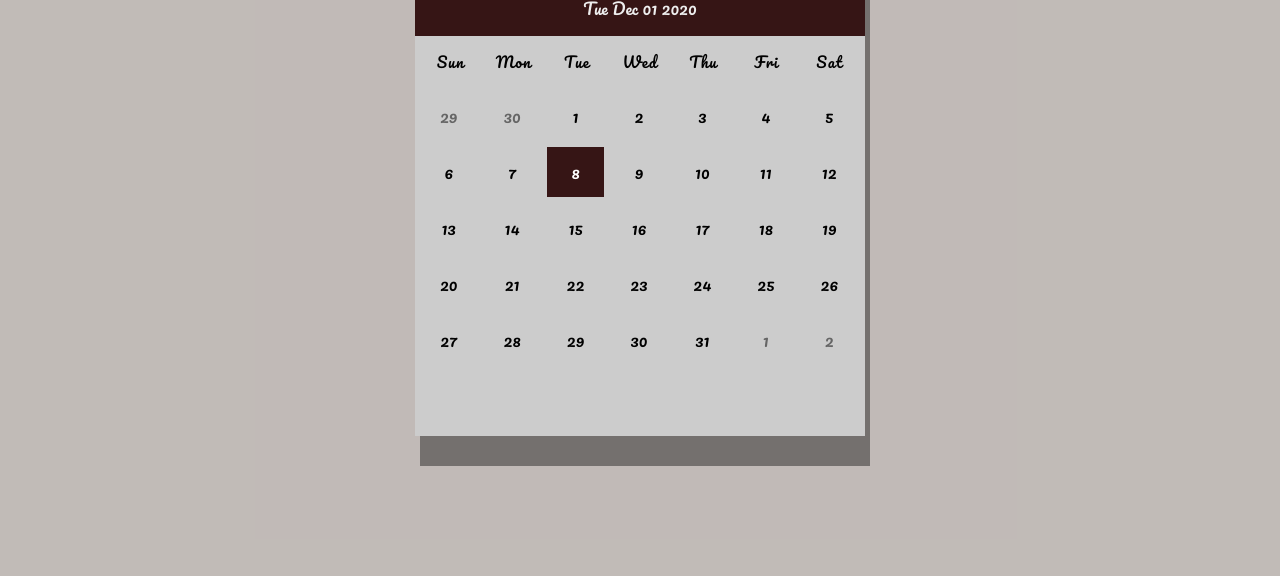
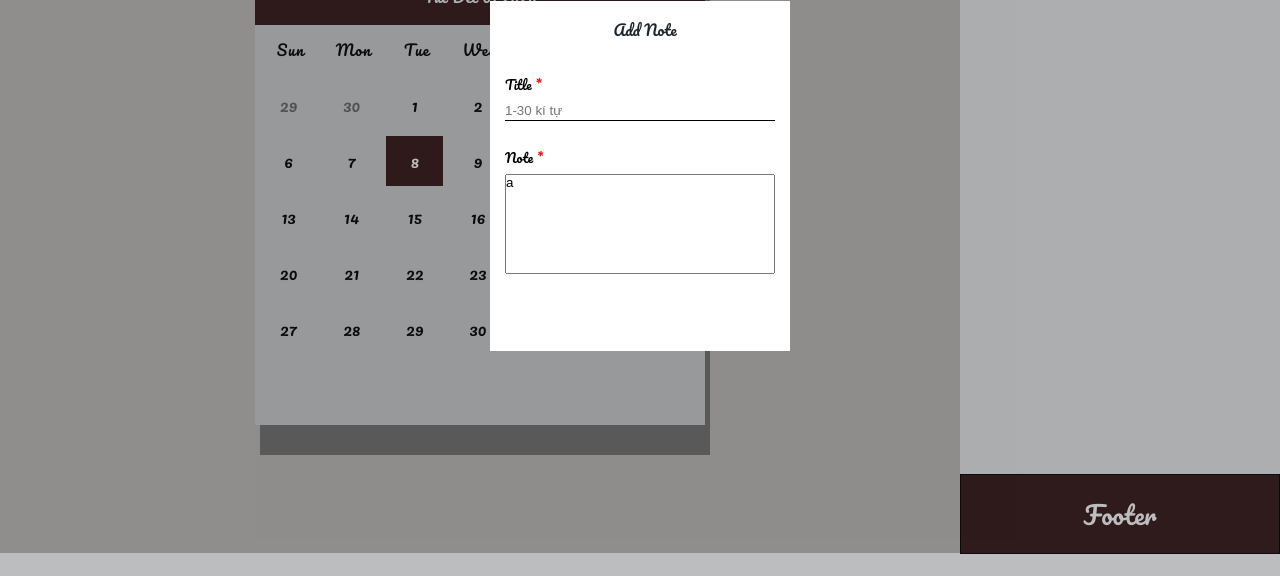
Before and after one commit to minhle20001998/Calendar, a plain HTML site: page index.html in a window 1280 px wide. Shown: the part 224-800 px from the top of the page. Drawn offline with Linux system fonts and the light colour scheme.

Commit message:
create input table

```diff
--- a/index.html
+++ b/index.html
@@ -16,9 +16,37 @@
       href="https://fonts.googleapis.com/css2?family=Pacifico&display=swap"
       rel="stylesheet"
     />
-    <script src="scrypt.js" defer></script>
+    <script src="script.js" defer></script>
   </head>
   <body>
+    <div class="edit_form">
+      <div class="edit_table">
+        <div class="edit_header">
+          <p>Add Note</p>
+        </div>
+
+        <div class="edit_body">
+          <div class="form_group">
+            <p class="label">
+              Title
+              <span class="require">*</span>
+            </p>
+            <input class="name_input" type="text" placeholder="1-30 kí tự" />
+          </div>
+
+          <div class="form_group">
+            <p class="label">
+              Note
+              <span class="require">*</span>
+            </p>
+            <textarea id="content">a</textarea>
+          </div>
+        </div>
+        <div class="invalid">
+          <p></p>
+        </div>
+      </div>
+    </div>
     <div class="container">
       <div class="calender">
         <div class="month">
@@ -41,5 +69,11 @@
         <div class="days"></div>
       </div>
     </div>
+
+    <div class="note-board">
+      <div class="board-header">Notes</div>
+      <div class="board-content">Content</div>
+      <div class="board-footer">Footer</div>
+    </div>
   </body>
 </html>
--- a/scrypt.js
+++ b/script.js
@@ -1,6 +1,4 @@
 const date = new Date();
-
-
 
 const renderCalendar = () => {
     date.setDate(1);
@@ -41,7 +39,7 @@ const renderCalendar = () => {
             days += `<div class="today">${i}</div>`
 
         } else {
-            days += `<div>${i}</div>`
+            days += `<div class = "day">${i}</div>`
         }
         monthDays.innerHTML = days;
     }
@@ -51,8 +49,12 @@ const renderCalendar = () => {
         monthDays.innerHTML = days;
     }
 }
+
+
+
+main();
+function main() {
     renderCalendar();
-
     const prev = document.querySelector('.prev')
     prev.addEventListener('click', () => {
 
@@ -66,3 +68,15 @@ next.addEventListener('click', () => {
         renderCalendar();
 
     })
+    const days = document.querySelectorAll(".day");
+    days.forEach(element => {
+        element.addEventListener('click', handleDaysClick);
+    });
+
+}
+
+
+function handleDaysClick(event) {
+    const target = event.currentTarget;
+    console.log(target);
+}
--- a/style.css
+++ b/style.css
@@ -14,11 +14,49 @@ html {
   font-size: 62.5%;
 }
 
+body {
+  display: flex;
+  flex-direction: row;
+}
+
 .container {
-  width: 100%;
-  height: 100vh;
+  width: 75%;
+  height: 777px;
   background-color: #240d0048;
   color: #eee;
+  display: flex;
+  justify-content: center;
+  align-items: center;
+}
+
+.note-board {
+  width: 25%;
+  height: 777px;
+}
+
+.board-header {
+  border: 1px solid black;
+  height: 80px;
+  background-color: #361515;
+  color: white;
+  font-size: 2.5rem;
+  display: flex;
+  justify-content: center;
+  align-items: center;
+}
+
+.board-content {
+  padding: 1.5rem 1rem;
+  height: 618px;
+  background: #e9e9e9;
+}
+
+.board-footer {
+  border: 1px solid black;
+  height: 80px;
+  background-color: #361515;
+  color: white;
+  font-size: 2.5rem;
   display: flex;
   justify-content: center;
   align-items: center;
@@ -71,7 +109,7 @@ html {
   font-size: 1.5rem;
   font-weight: 400;
   letter-spacing: 0.1rem;
-  width: calc(44.2rem / 7);
+  width: calc(60rem / 7);
   display: flex;
   justify-content: center;
   align-items: center;
@@ -88,7 +126,7 @@ html {
 
   font-size: 1.6rem;
   margin: 0.3rem;
-  width: calc(40.2rem / 7);
+  width: calc(40rem / 7);
   display: flex;
   height: 5rem;
   justify-content: center;
@@ -111,3 +149,128 @@ html {
   background-color: #361515;
   color: #ffffff !important;
 }
+
+.edit_form {
+  position: fixed;
+  width: 100%;
+  height: 100%;
+  top: 0;
+  left: 0;
+  z-index: 1500;
+  background-color: #1e262c4d;
+  display: flex;
+  justify-content: center;
+  align-items: center;
+}
+
+.edit_table {
+  width: 30rem;
+  height: 35rem;
+  padding: 1.5rem 0.5rem 1.5rem 1.5rem;
+  background-color: white;
+  z-index: 2000;
+}
+
+.edit_header {
+  display: flex;
+  position: relative;
+  justify-content: center;
+  align-items: center;
+  color: #1e262c;
+}
+
+.edit_header button {
+  position: absolute;
+  right: 0;
+  top: -1rem;
+}
+.edit_header p {
+  font-size: 1.5rem;
+}
+.edit_body {
+  margin-top: 2.5rem;
+  display: flex;
+  flex-wrap: wrap;
+  flex-direction: column;
+}
+.invalid {
+  margin-top: 0.5rem;
+  color: red;
+  font-size: 1rem;
+  display: none;
+}
+
+.edit_body p {
+  font-size: 1.3rem;
+  margin-bottom: 0.5rem;
+}
+.edit_body p span {
+  color: red;
+}
+
+.edit_body .form_group {
+  margin: none;
+  flex: 0 0 100%;
+  max-width: 100%;
+  padding: 0 1rem 0 0;
+  margin: 0.5rem 0 2rem 0;
+}
+.edit_body .form_group textarea {
+  font-family: sans-serif;
+  width: 100%;
+  height: 10rem;
+  resize: none;
+}
+
+.edit_body .form_group textarea:focus {
+  outline: none;
+}
+
+.edit_body .form_group textarea::-webkit-scrollbar {
+  width: 5px;
+}
+
+.edit_body .form_group textarea::-webkit-scrollbar-track {
+  box-shadow: inset 0 0 5px grey;
+  border-radius: 10px;
+}
+
+.edit_body .form_group textarea::-webkit-scrollbar-thumb {
+  cursor: pointer;
+  background: #361515;
+  border-radius: 10px;
+}
+
+.edit_body .form_group textarea::-webkit-scrollbar-thumb:hover {
+  background: #863535;
+}
+
+.edit_body .form_group input {
+  font-family: sans-serif;
+  width: 100%;
+  height: 2rem;
+  border: none;
+  border: none;
+  border-bottom: 1px solid black;
+  background-color: white;
+}
+.edit_body .form_group input:focus {
+  outline: none;
+}
+.edit_body .form_group .ID_input {
+  background-color: rgb(241, 241, 241);
+}
+
+.edit_table .save {
+  display: flex;
+  justify-content: center;
+  align-items: center;
+  height: 7rem;
+}
+.edit_table .save button {
+  padding: 1rem 1.5rem 1rem 1.5rem;
+  border-radius: 0.5rem;
+  background-color: #1e262c;
+  color: white;
+  font-size: 1rem;
+}
```
Lines whose indentation alone changed are shown as unchanged.
